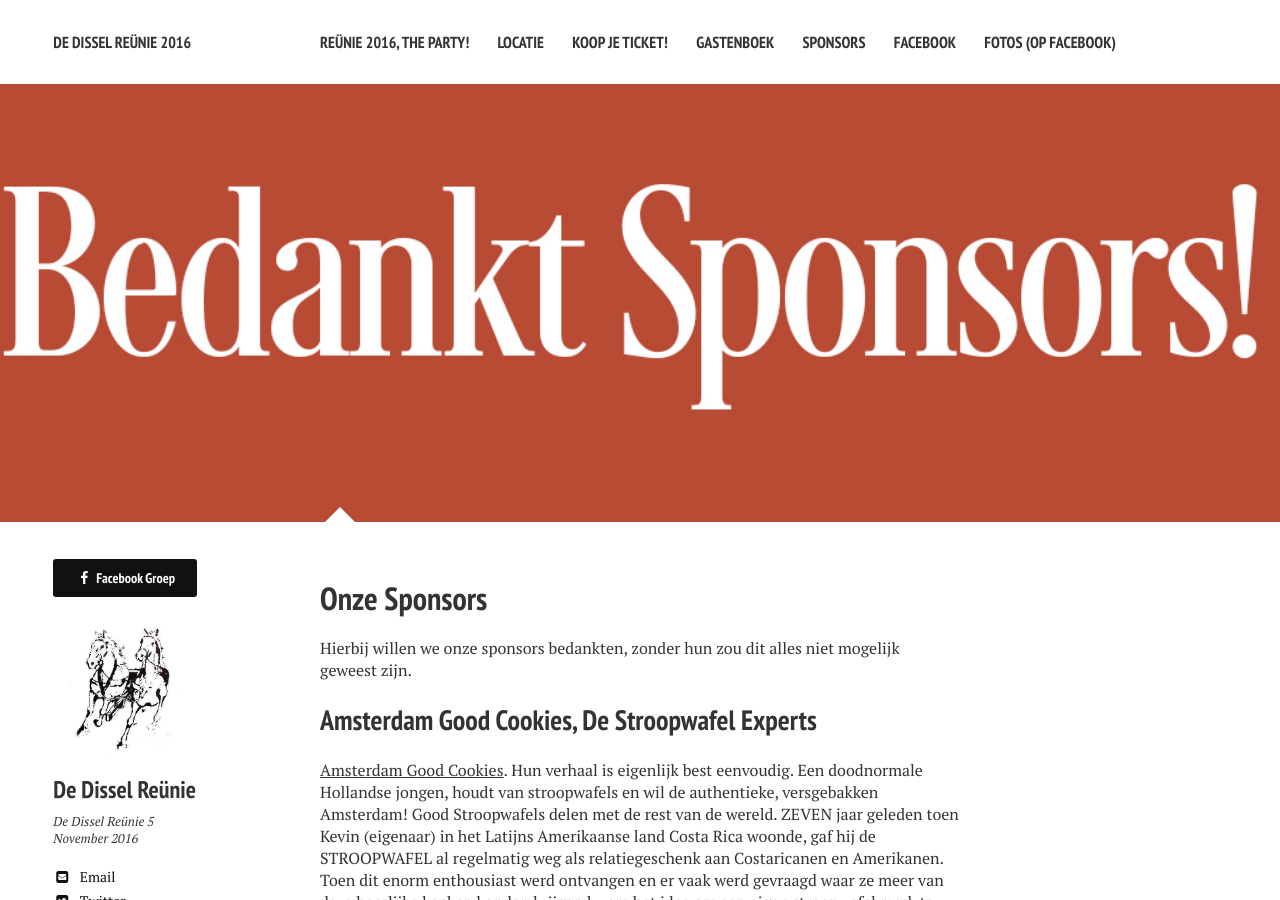
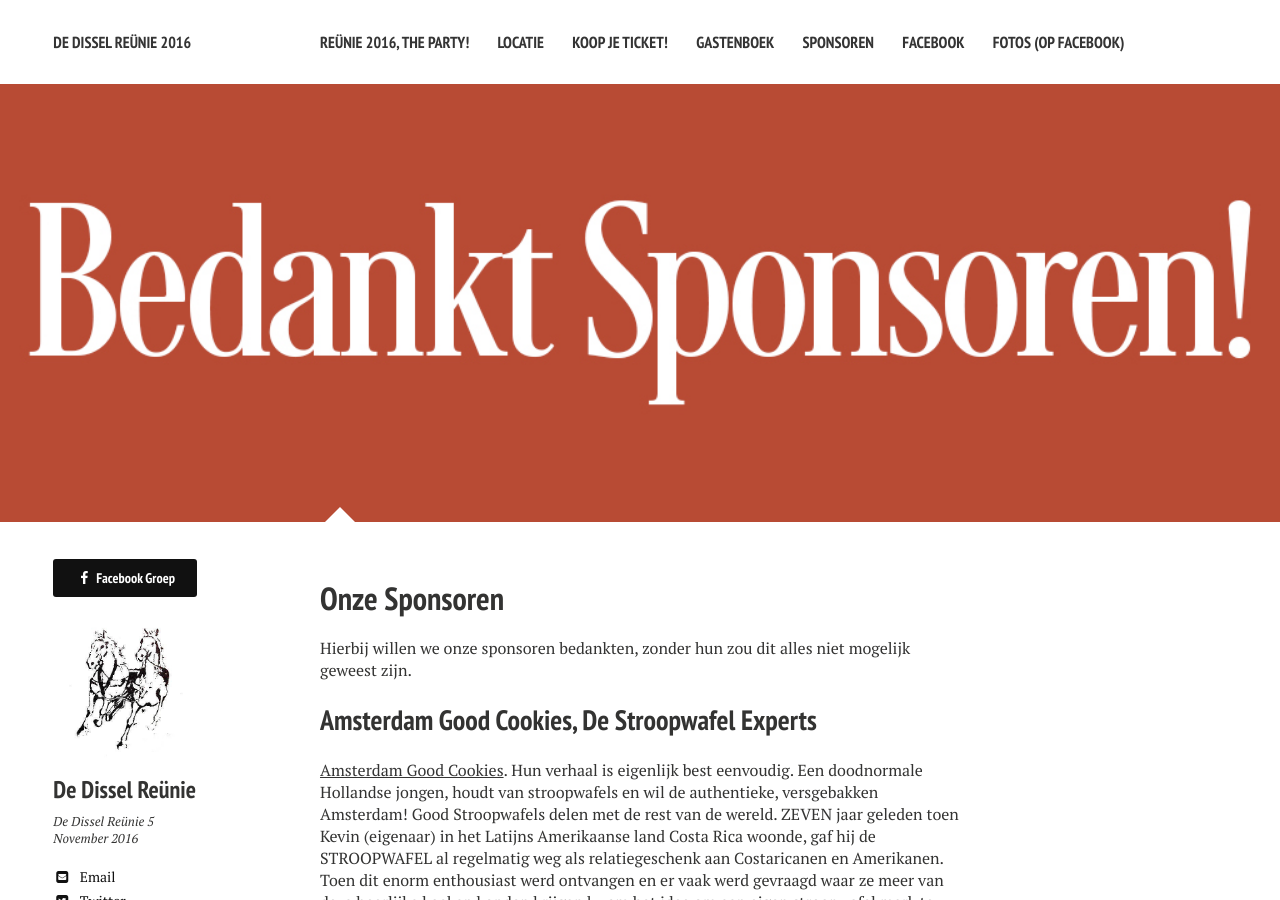
Before and after one commit to securitymonster/securitymonster.github.io, a Jekyll site: the page built from sponsoren/index.md, in a window 1280 px wide and 900 px high. Built offline with Jekyll 4.4.1, drawn with Linux system fonts in a browser that asks for light colours; nearby versions of some CDN libraries.

Commit message:
Script update after bundler exec jekyll build

```diff
--- a/_data/navigation.yml
+++ b/_data/navigation.yml
@@ -12,8 +12,8 @@
 - title: Gastenboek
   url: /gastenboek/
 
-- title: Sponsors
-  url: /sponsors/
+- title: Sponsoren
+  url: /sponsoren/
 
 - title: Facebook
   url: https://www.facebook.com/groups/194919854203127
--- a/sponsors/index.md
+++ b/sponsoren/index.md
@@ -10,9 +10,9 @@
 image:
   feature: bedanktsponsers.jpg
 ---
-# Onze Sponsors
+# Onze Sponsoren
 
-Hierbij willen we onze sponsors bedankten, zonder hun zou dit alles niet mogelijk geweest zijn.
+Hierbij willen we onze sponsoren bedankten, zonder hun zou dit alles niet mogelijk geweest zijn.
 
 ## Amsterdam Good Cookies, De Stroopwafel Experts
 
```
Also changed, not shown: images/bedanktsponsers.jpg.
